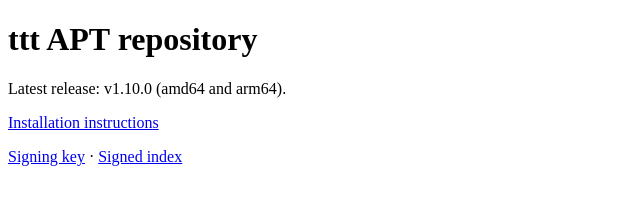
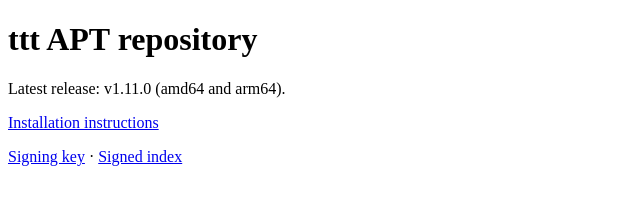
Before and after one commit to eugenioenko/apt-ttt, a plain HTML site: page index.html in a window 1280 px wide. Shown: the full height of the page, 0-640 px from the left. Drawn offline with Linux system fonts and the light colour scheme.

Commit message:
publish ttt v1.11.0

```diff
--- a/index.html
+++ b/index.html
@@ -1,6 +1,6 @@
 <!doctype html>
 <html lang="en"><meta charset="utf-8"><title>ttt APT repository</title>
-<h1>ttt APT repository</h1><p>Latest release: v1.10.0 (amd64 and arm64).</p>
+<h1>ttt APT repository</h1><p>Latest release: v1.11.0 (amd64 and arm64).</p>
 <p><a href="https://github.com/eugenioenko/apt-ttt#installation">Installation instructions</a></p>
 <p><a href="ttt.asc">Signing key</a> · <a href="dists/stable/InRelease">Signed index</a></p>
 </html>
```
Also changed, not shown: 10 other files.
